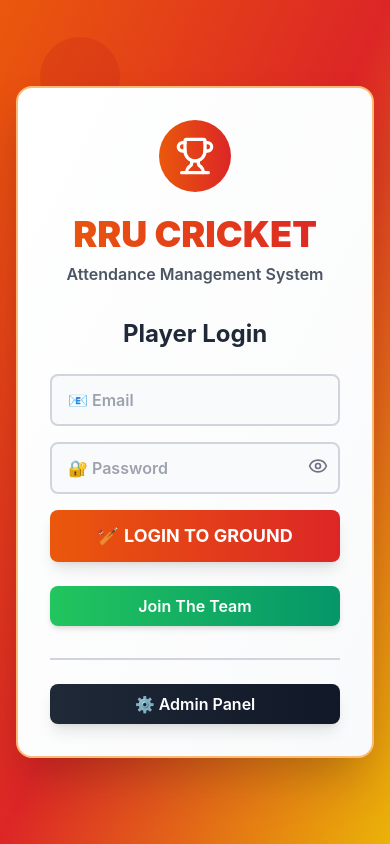
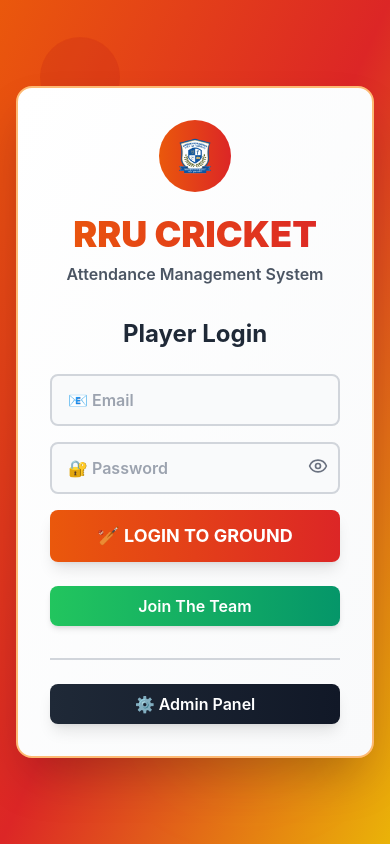
Before and after one commit to trupesh1710/rru-cricket-attendance-application, a React (Create React App) app: page / in a window 390 px wide. Built offline with nearby package versions, Linux system fonts and the light colour scheme; no server answers; the database is empty.

Commit message:
Add Excel download with date filter to admin dashboard, update logos across components, and responsive title sizing

```diff
--- a/src/components/AdminDashboard.js
+++ b/src/components/AdminDashboard.js
@@ -48,8 +48,8 @@ export default function AdminDashboard({
       <nav className="bg-gradient-to-r from-gray-900 via-orange-700 to-red-700 text-white p-4 shadow-2xl">
         <div className="max-w-7xl mx-auto flex justify-between items-center">
           <div className="flex items-center gap-3">
-            <Zap className="w-8 h-8" />
-            <h1 className="text-3xl font-black">⚙️ RRU CRICKET ADMIN</h1>
+            <img src="/rru-logo.png" alt="RRU Logo" className="w-8 h-8" />
+            <h1 className="text-1xl md:text-3xl font-black">⚙️ RRU CRICKET ADMIN</h1>
           </div>
           <button
             onClick={() => {
--- a/src/components/AdminLoginPage.js
+++ b/src/components/AdminLoginPage.js
@@ -1,5 +1,5 @@
 import React from 'react';
-import { Zap, Eye, EyeOff } from 'lucide-react';
+import { Eye, EyeOff } from 'lucide-react';
 
 export default function AdminLoginPage({ adminLogin, setAdminLogin, showPassword, setShowPassword, handleAdminLogin, setPage }) {
   return (
@@ -12,7 +12,7 @@ export default function AdminLoginPage({ adminLogin, setAdminLogin, showPassword
       <div className="w-full max-w-md bg-gradient-to-br from-gray-800 to-gray-900 rounded-2xl shadow-2xl p-8 border-2 border-orange-500 relative z-10">
         <div className="text-center mb-8">
           <div className="inline-block bg-gradient-to-r from-orange-600 to-red-600 p-4 rounded-full mb-4">
-            <Zap className="w-10 h-10 text-white" />
+            <img src="/rru-logo.png" alt="RRU Logo" className="w-10 h-10" />
           </div>
           <h2 className="text-3xl font-black text-white">ADMIN CONTROL</h2>
           <p className="text-orange-400 mt-2 font-bold">Management Panel</p>
--- a/src/components/LoginPage.js
+++ b/src/components/LoginPage.js
@@ -1,5 +1,5 @@
 import React from 'react';
-import { Trophy, Eye, EyeOff } from 'lucide-react';
+import { Eye, EyeOff } from 'lucide-react';
 
 export default function LoginPage({ loginForm, setLoginForm, showPassword, setShowPassword, handleUserLogin, setPage }) {
   return (
@@ -10,7 +10,7 @@ export default function LoginPage({ loginForm, setLoginForm, showPassword, setSh
       <div className="w-full max-w-md bg-gradient-to-br from-white to-gray-50 rounded-2xl shadow-2xl p-8 relative z-10 border-2 border-orange-300">
         <div className="text-center mb-8">
           <div className="inline-block bg-gradient-to-r from-orange-600 to-red-600 p-4 rounded-full mb-4">
-            <Trophy className="w-10 h-10 text-white" />
+            <img src="/rru-logo.png" alt="RRU Logo" className="w-10 h-10" />
           </div>
           <h1 className="text-4xl font-black bg-gradient-to-r from-orange-600 to-red-600 bg-clip-text text-transparent">RRU CRICKET</h1>
           <p className="text-gray-600 mt-2 font-semibold">Attendance Management System</p>
--- a/src/components/UserDashboard.js
+++ b/src/components/UserDashboard.js
@@ -25,7 +25,7 @@ export default function UserDashboard({
       <nav className="bg-gradient-to-r from-orange-600 via-red-600 to-yellow-600 text-white p-4 shadow-2xl">
         <div className="max-w-6xl mx-auto flex justify-between items-center">
           <div className="flex items-center gap-3">
-            <span className="w-8 h-8 bg-white text-orange-600 rounded-full flex items-center justify-center font-black">🏏</span>
+            <img src="/rru-logo.png" alt="RRU Logo" className="w-8 h-8" />
             <h1 className="text-3xl font-black">RRU CRICKET</h1>
           </div>
           <button
```
Also changed, not shown: public/rru-logo.png (added).
